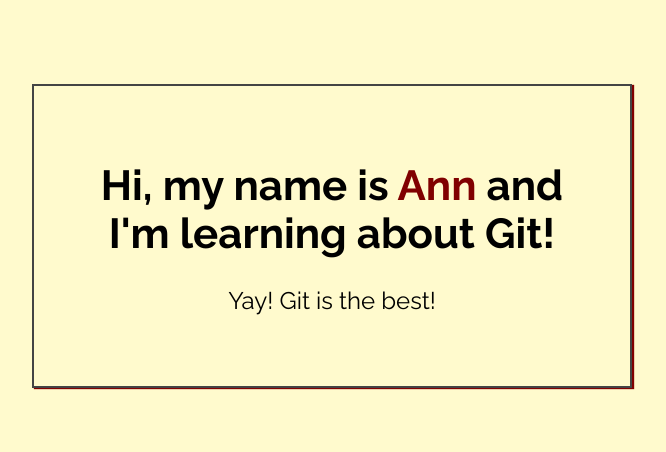
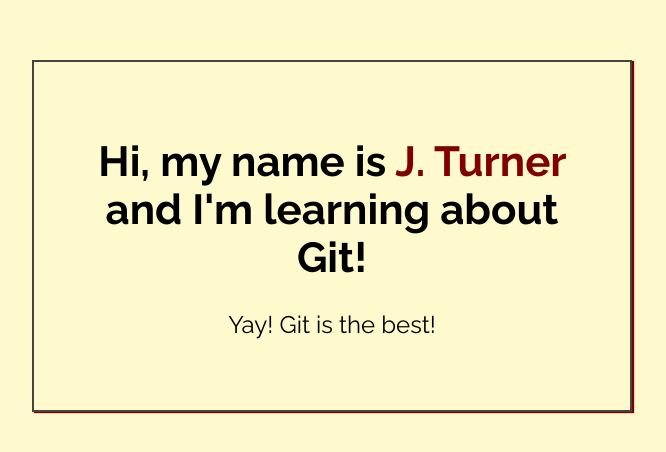
Before and after one commit to jgturner913/my-first-repo, a plain HTML site: page index.html in a window 1280 px wide. Shown: the part 164-616 px from the top of the page, without its empty margins (308-974 px from the left). Drawn offline with Linux system fonts and the light colour scheme.

Commit message:
Added name to index.html

```diff
--- a/index.html
+++ b/index.html
@@ -14,7 +14,7 @@
 <body>
 
     <div class="greeting">
-        <h1>Hi, my name is <span class="highlight">Ann</span> and I'm learning about Git! </h1>
+        <h1>Hi, my name is <span class="highlight">J. Turner</span> and I'm learning about Git! </h1>
 
         <p>Yay! Git is the best!</p>
     </div>
```
